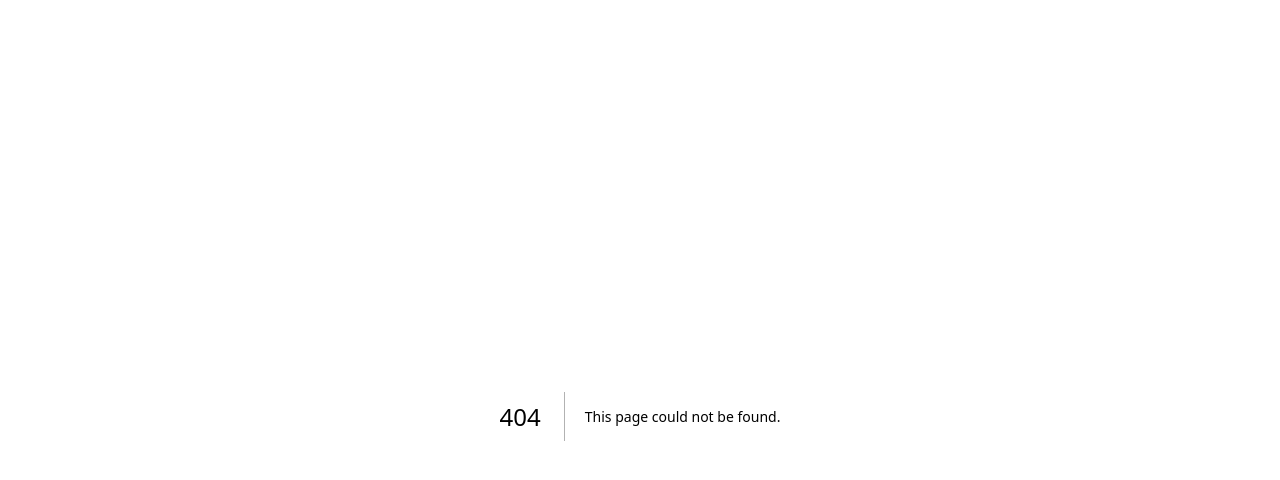
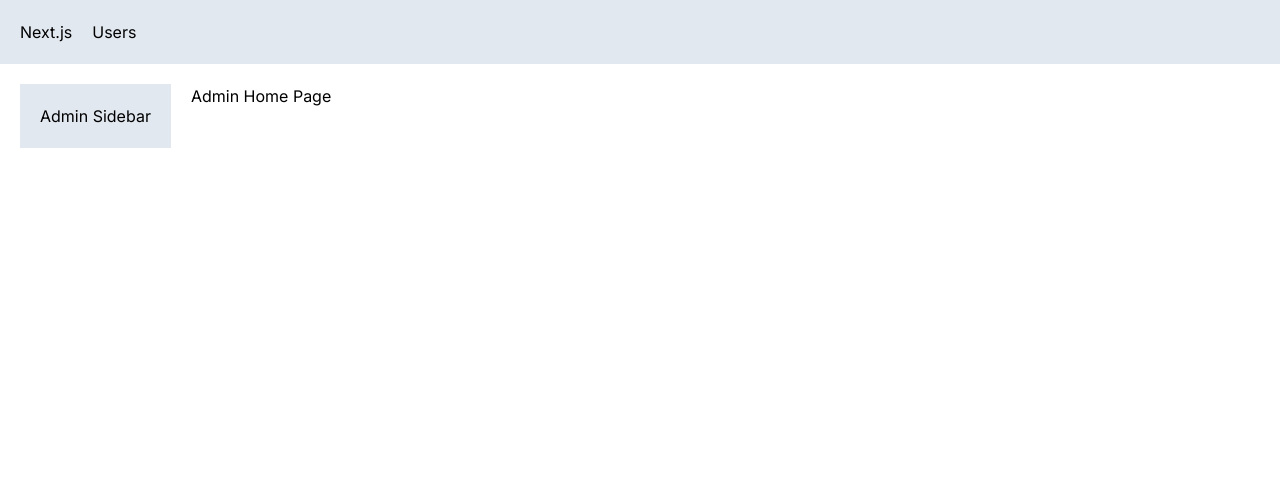
Before and after one commit to PragyanpravaSwain/Next.js-Learn, a Next.js app: page /admin in a window 1280 px wide. Before the commit this address had no page. Shown: the top 480 px of the page. Built offline with nearby package versions, Linux system fonts and the light colour scheme.

Commit message:
Add Nav layout

```diff
--- /dev/null
+++ b/app/admin/NavBar.tsx
@@ -0,0 +1,13 @@
+import Link from 'next/link'
+import React from 'react'
+
+const NavBar = () => {
+  return (
+    <div className='flex bg-slate-200 p-5'>
+      <Link href= "/" className='mr-5'>Next.js</Link>
+      <Link href= "/users">Users</Link>
+    </div>
+  )
+}
+
+export default NavBar
--- /dev/null
+++ b/app/admin/layout.tsx
@@ -0,0 +1,16 @@
+import React, { ReactNode } from 'react'
+
+interface Props{
+    children: ReactNode;
+}
+
+const AdminLayout = ({children}: Props) => {
+  return (
+    <div className='flex'>
+      <aside className='bg-slate-200 p-5 mr-5'>Admin Sidebar</aside>
+      <div>{children}</div>
+      </div>
+  )
+}
+
+export default AdminLayout
--- /dev/null
+++ b/app/admin/page.tsx
@@ -0,0 +1,11 @@
+import React from 'react'
+
+const AdminHomePage = () => {
+  return (
+    <div>
+      Admin Home Page
+    </div>
+  )
+}
+
+export default AdminHomePage
--- a/app/globals.css
+++ b/app/globals.css
@@ -14,5 +14,10 @@
 
 body {
   color: rgb(var(--foreground-rgb));
-  padding: 1rem;
 }
+
+@layer base{
+  h1{
+    @apply font-bold text-2xl mb-3;
+  }
+}
--- a/app/layout.tsx
+++ b/app/layout.tsx
@@ -1,6 +1,7 @@
 import './globals.css'
 import type { Metadata } from 'next'
 import { Inter } from 'next/font/google'
+import NavBar from './admin/NavBar'
 
 const inter = Inter({ subsets: ['latin'] })
 
@@ -16,7 +17,10 @@
 }) {
   return (
     <html lang="en" data-theme="winter">
-      <body className={inter.className}>{children}</body>
+      <body className={inter.className}>
+        <NavBar />
+        <main className='p-5'>{children}</main>
+      </body>
     </html>
   )
 }
--- a/app/users/page.tsx
+++ b/app/users/page.tsx
@@ -9,7 +9,7 @@
 
   return (
     <div>
-      <h1>Users:</h1>
+      <h1>Users</h1>
       <UserTable sortOrder = {sortOrder}/>
     </div>
   )
```
